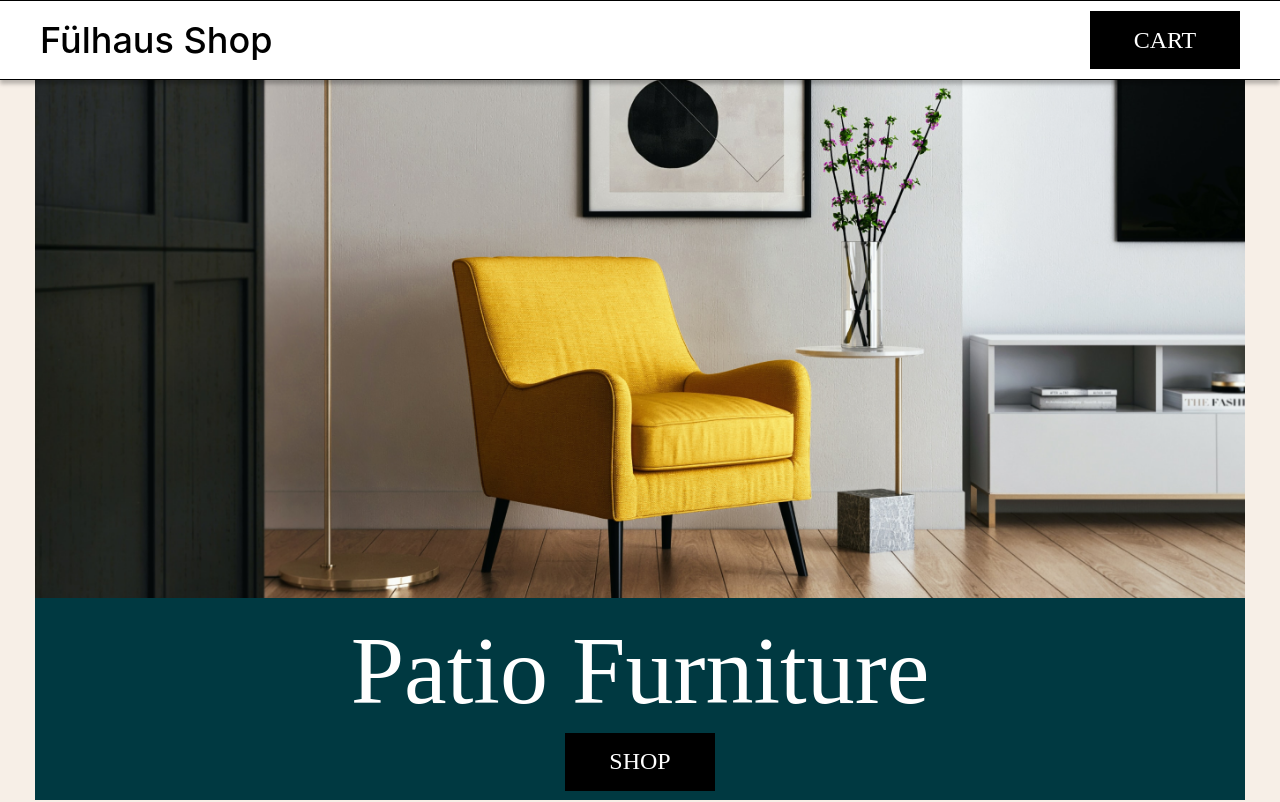
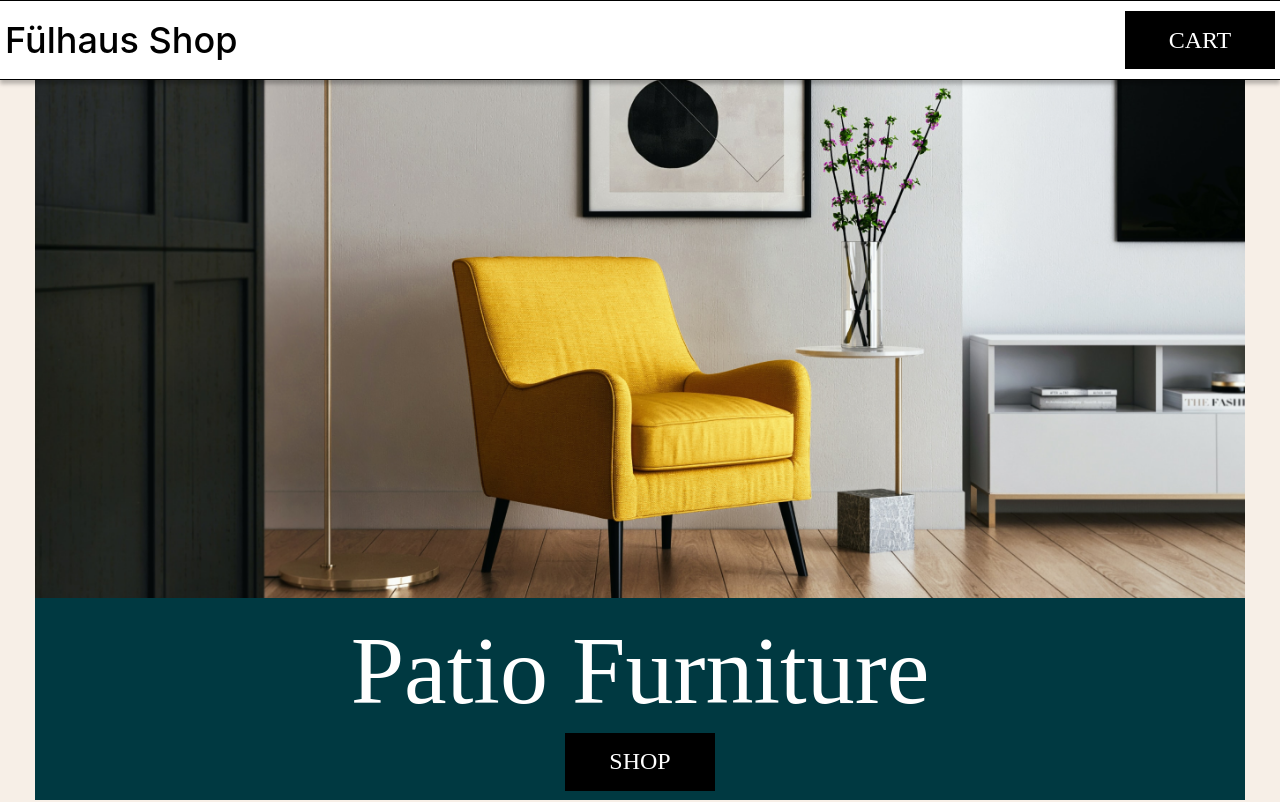
Before and after one commit to mar10outof10/fulhaus-frontend-assessment, a React (Create React App) app: page / in a window 1280 px wide. Shown: the top 802 px of the page. Built offline with nearby package versions, Linux system fonts and the light colour scheme.

Commit message:
Fixed navbar padding

```diff
--- a/src/components/Navbar/Navbar.scss
+++ b/src/components/Navbar/Navbar.scss
@@ -16,7 +16,7 @@
   &__container {
     width: 100%;
     max-width: 1440px;
-    margin: 0 40px;
+    padding: 0 5px;
     display: flex;
     align-items: center;
     justify-content: space-between;
```
